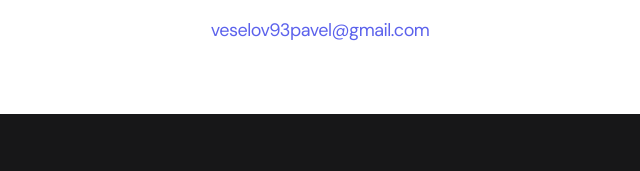
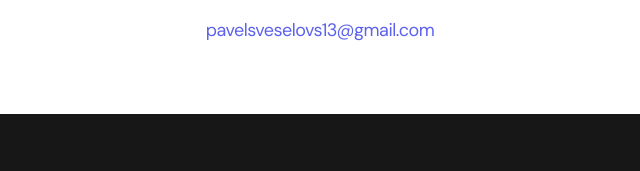
Before and after one commit to veselovp/portfoliositeJS, a website: page contacts.html in a window 1280 px wide. Shown: the part 617-788 px from the top of the page, 320-960 px from the left. Drawn offline with Linux system fonts and the light colour scheme.

Commit message:
Update contacts.html
email edit

```diff
--- a/contacts.html
+++ b/contacts.html
@@ -64,7 +64,7 @@
             <h2 class="title-2">Email</h2>
             <p>
               <a href="mailto:veselov93pavel@gmail.com"
-                >veselov93pavel@gmail.com</a
+                >pavelsveselovs13@gmail.com</a
               >
             </p>
           </li>
```
